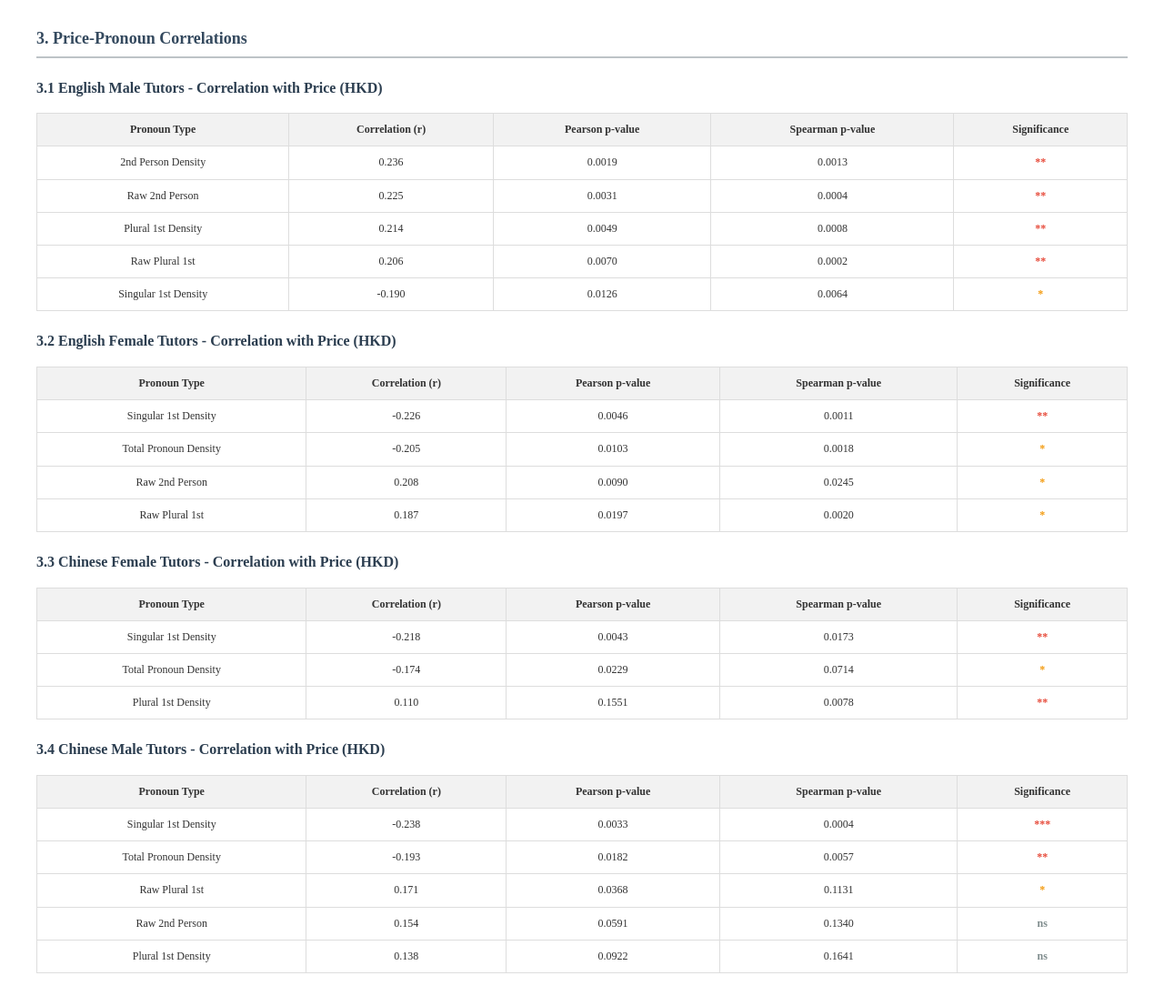
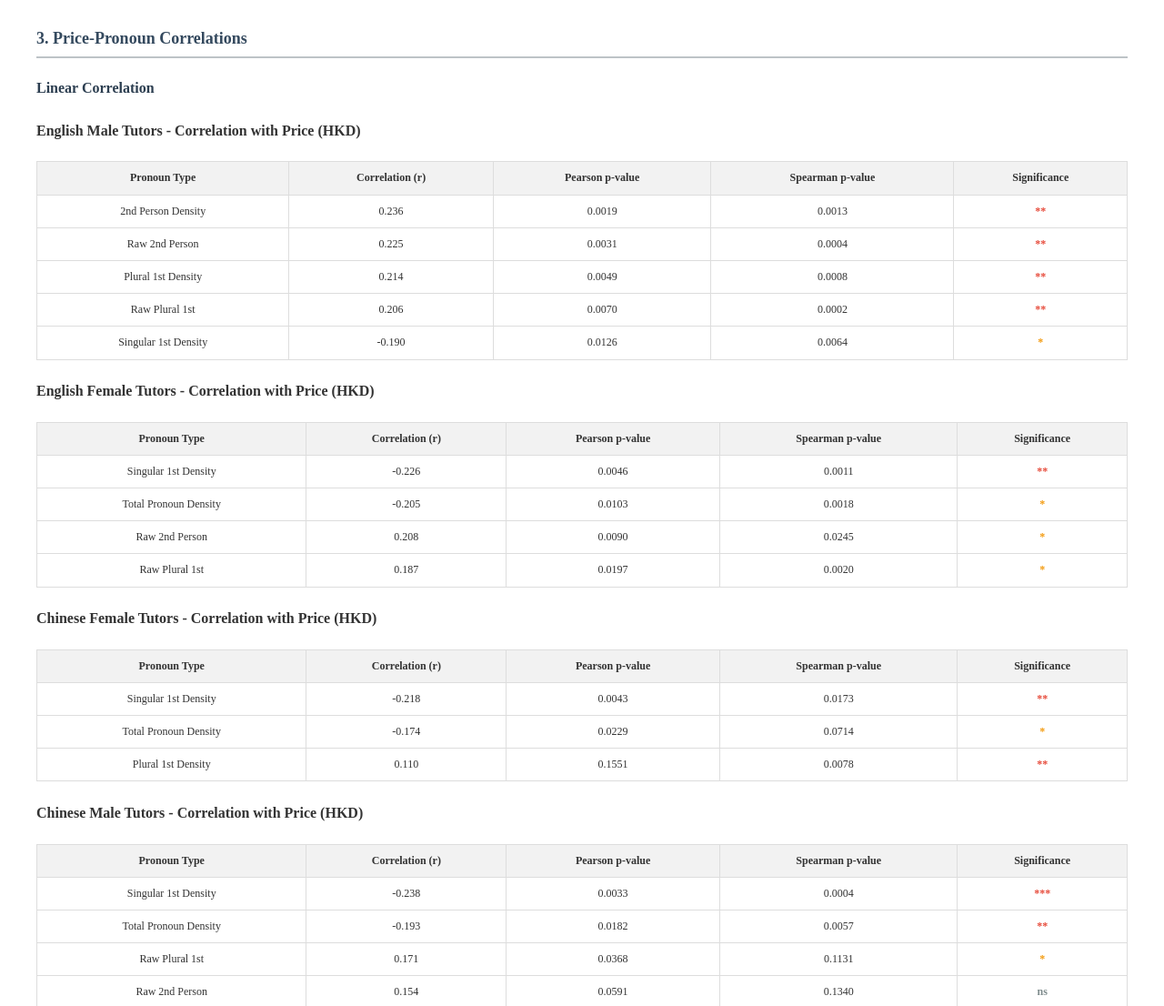
Before and after one commit to IrisChen04/Preply_tutot_data, a plain HTML site: page prelinminary pronouns.html in a window 1280 px wide. Shown: the part 1564-2670 px from the top of the page at 91% size. Drawn offline with Linux system fonts and the light colour scheme.

Commit message:
Change headings from h3 to h4 for correlation sections

```diff
--- a/prelinminary pronouns.html
+++ b/prelinminary pronouns.html
@@ -227,8 +227,8 @@
   </table>
 
   <h2>3. Price-Pronoun Correlations</h2>
-
-  <h3>3.1 English Male Tutors - Correlation with Price (HKD)</h3>
+  <h3> Linear Correlation <h3>
+  <h4> English Male Tutors -  Correlation with Price (HKD)</h4>
   <table class="correlation-table">
       <thead>
           <tr>
@@ -278,7 +278,7 @@
       </tbody>
   </table>
 
-  <h3>3.2 English Female Tutors - Correlation with Price (HKD)</h3>
+  <h4>English Female Tutors - Correlation with Price (HKD)</h4>
   <table class="correlation-table">
       <thead>
           <tr>
@@ -321,7 +321,7 @@
       </tbody>
   </table>
 
-  <h3>3.3 Chinese Female Tutors - Correlation with Price (HKD)</h3>
+  <h4>Chinese Female Tutors - Correlation with Price (HKD)</h4>
   <table class="correlation-table">
       <thead>
           <tr>
@@ -357,7 +357,7 @@
       </tbody>
   </table>
 
-  <h3>3.4 Chinese Male Tutors - Correlation with Price (HKD)</h3>
+  <h4> Chinese Male Tutors - Correlation with Price (HKD)</h4>
   <table class="correlation-table">
       <thead>
           <tr>
```
